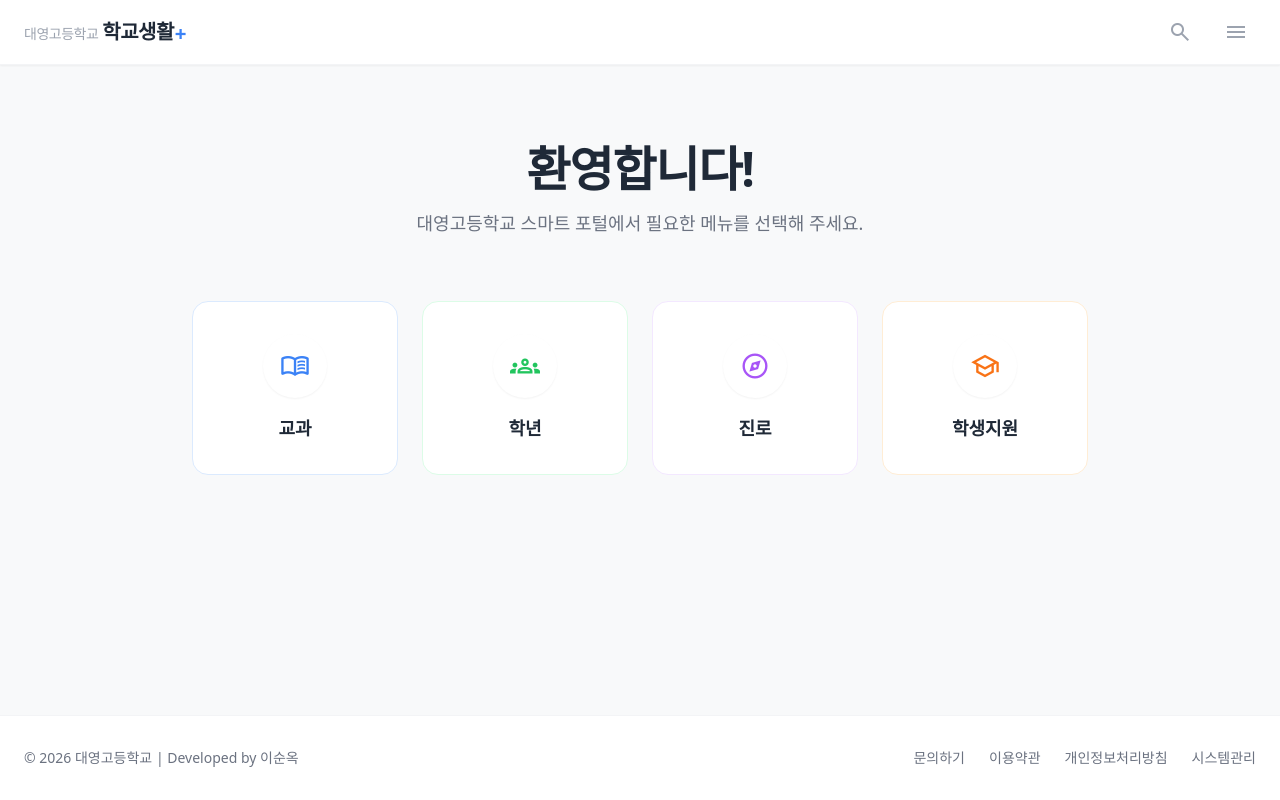
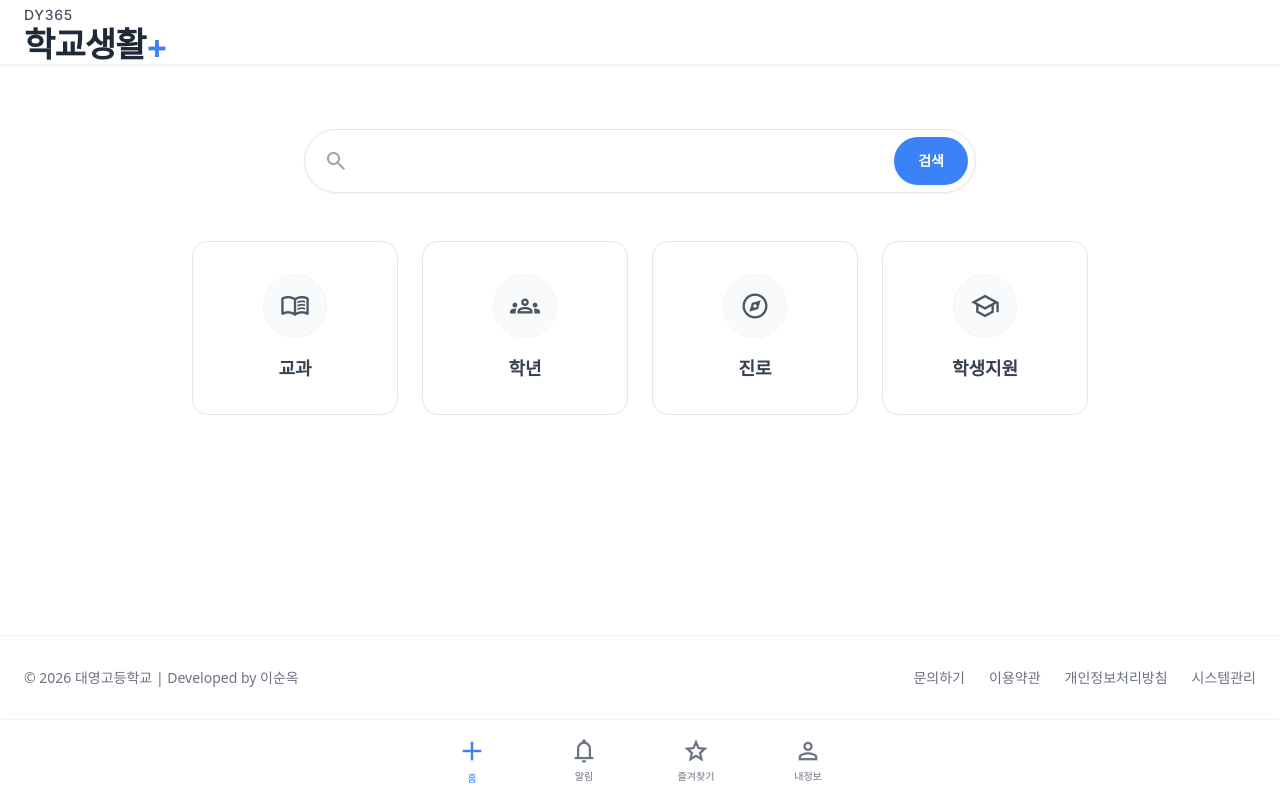
Before and after one commit to shrlrk/webportal2, a React (Vite) app: page / in a window 1280 px wide. Built offline with nearby package versions, Linux system fonts and the light colour scheme; no server answers.

Commit message:
Redesign Main UI: Add BottomNav, Update Header and HomePage layout

```diff
--- /dev/null
+++ b/src/components/BottomNav.tsx
@@ -0,0 +1,37 @@
+import React from 'react';
+
+const BottomNav: React.FC = () => {
+  return (
+    <nav className="fixed bottom-0 left-0 right-0 z-50 bg-white border-t border-gray-100 safe-area-pb shadow-[0_-2px_10px_rgba(0,0,0,0.02)]">
+      <div className="max-w-md mx-auto flex justify-between items-center h-16 sm:h-20 px-6">
+
+        {/* 홈 */}
+        <button className="flex flex-col items-center justify-center gap-1 text-blue-500 transition-colors w-16 group">
+          <span className="material-symbols-outlined text-[28px] sm:text-[32px] group-active:scale-95 transition-transform" style={{ fontVariationSettings: "'FILL' 1" }}>add</span>
+          <span className="text-[10px] font-medium">홈</span>
+        </button>
+
+        {/* 알림 */}
+        <button className="flex flex-col items-center justify-center gap-1 text-gray-500 hover:text-gray-800 transition-colors w-16 group">
+          <span className="material-symbols-outlined text-[26px] sm:text-[28px] group-active:scale-95 transition-transform">notifications</span>
+          <span className="text-[10px] font-medium">알림</span>
+        </button>
+
+        {/* 즐겨찾기 */}
+        <button className="flex flex-col items-center justify-center gap-1 text-gray-500 hover:text-gray-800 transition-colors w-16 group">
+          <span className="material-symbols-outlined text-[26px] sm:text-[28px] group-active:scale-95 transition-transform">star</span>
+          <span className="text-[10px] font-medium">즐겨찾기</span>
+        </button>
+
+        {/* 내정보 */}
+        <button className="flex flex-col items-center justify-center gap-1 text-gray-500 hover:text-gray-800 transition-colors w-16 group">
+          <span className="material-symbols-outlined text-[26px] sm:text-[28px] group-active:scale-95 transition-transform">person</span>
+          <span className="text-[10px] font-medium">내정보</span>
+        </button>
+
+      </div>
+    </nav>
+  );
+};
+
+export default BottomNav;
--- a/src/components/Header.tsx
+++ b/src/components/Header.tsx
@@ -4,22 +4,14 @@ const Header: React.FC = () => {
   return (
     <header className="sticky top-0 z-50 bg-white border-b border-gray-100 shadow-sm">
       <div className="max-w-7xl mx-auto px-4 sm:px-6 h-16 flex items-center justify-between">
-        <div className="flex items-center gap-2 cursor-pointer hover:opacity-80 transition-opacity">
+        <div className="flex items-center cursor-pointer hover:opacity-80 transition-opacity">
           <div className="flex flex-col items-start justify-center">
-            <h1 className="text-xl font-bold text-gray-800 tracking-tight leading-none" style={{ fontFamily: "'Plus Jakarta Sans', sans-serif" }}>
-              <span className="text-gray-400 font-normal mr-1 text-sm hidden sm:inline-block">대영고등학교</span>
+            <span className="text-gray-600 font-medium text-[12px] sm:text-[14px] tracking-wider mb-0.5" style={{ fontFamily: "'Inter', sans-serif" }}>DY365</span>
+            <h1 className="text-[28px] sm:text-[34px] font-bold text-gray-800 tracking-tight leading-none" style={{ fontFamily: "'Plus Jakarta Sans', sans-serif" }}>
               학교생활<span className="text-blue-500">+</span>
             </h1>
           </div>
         </div>
-        <nav className="flex items-center gap-4">
-          <button className="w-10 h-10 rounded-full flex items-center justify-center text-gray-400 hover:text-blue-500 hover:bg-blue-50 transition-all">
-            <span className="material-symbols-outlined text-2xl">search</span>
-          </button>
-          <button className="w-10 h-10 rounded-full flex items-center justify-center text-gray-400 hover:text-blue-500 hover:bg-blue-50 transition-all">
-            <span className="material-symbols-outlined text-2xl">menu</span>
-          </button>
-        </nav>
       </div>
     </header>
   );
--- a/src/components/Layout.tsx
+++ b/src/components/Layout.tsx
@@ -1,6 +1,7 @@
 import React, { ReactNode } from 'react';
 import Header from './Header';
 import Footer from './Footer';
+import BottomNav from './BottomNav';
 
 interface LayoutProps {
   children: ReactNode;
@@ -8,12 +9,13 @@ interface LayoutProps {
 
 const Layout: React.FC<LayoutProps> = ({ children }) => {
   return (
-    <div className="min-h-screen flex flex-col bg-[#f8f9fa] font-sans text-gray-900 selection:bg-blue-100">
+    <div className="min-h-screen flex flex-col bg-white font-sans text-gray-900 selection:bg-blue-100 pb-16 sm:pb-20">
       <Header />
       <main className="flex-grow flex flex-col w-full relative">
         {children}
       </main>
       <Footer />
+      <BottomNav />
     </div>
   );
 };
--- a/src/pages/HomePage.tsx
+++ b/src/pages/HomePage.tsx
@@ -2,31 +2,42 @@ import React from 'react';
 
 const HomePage: React.FC = () => {
   const menus = [
-    { id: 1, title: '교과', icon: 'menu_book', color: 'text-blue-500 bg-blue-50 border-blue-100 hover:border-blue-300' },
-    { id: 2, title: '학년', icon: 'groups', color: 'text-green-500 bg-green-50 border-green-100 hover:border-green-300' },
-    { id: 3, title: '진로', icon: 'explore', color: 'text-purple-500 bg-purple-50 border-purple-100 hover:border-purple-300' },
-    { id: 4, title: '학생지원', icon: 'school', color: 'text-orange-500 bg-orange-50 border-orange-100 hover:border-orange-300' }
+    { id: 1, title: '교과', icon: 'menu_book' },
+    { id: 2, title: '학년', icon: 'groups' },
+    { id: 3, title: '진로', icon: 'explore' },
+    { id: 4, title: '학생지원', icon: 'school' }
   ];
 
   return (
-    <div className="w-full max-w-7xl mx-auto px-4 sm:px-6 py-12 md:py-20 flex flex-col items-center flex-grow">
-      {/* Hero Section */}
-      <div className="text-center mb-16">
-        <h2 className="text-3xl md:text-5xl font-bold text-gray-800 mb-4 tracking-tight">환영합니다!</h2>
-        <p className="text-gray-500 text-base md:text-lg">대영고등학교 스마트 포털에서 필요한 메뉴를 선택해 주세요.</p>
+    <div className="w-full max-w-7xl mx-auto px-4 sm:px-6 py-8 md:py-12 flex flex-col items-center flex-grow">
+
+      {/* Search Bar Section */}
+      <div className="w-full max-w-2xl mb-12 animate-in fade-in slide-in-from-bottom-4 duration-700 mt-4">
+        <div className="relative group flex items-center">
+          <div className="absolute left-5 flex items-center justify-center pointer-events-none">
+            <span className="material-symbols-outlined text-gray-400 group-hover:text-blue-500 transition-colors text-2xl">search</span>
+          </div>
+          <input
+            type="text"
+            className="w-full h-14 sm:h-16 pl-14 pr-24 rounded-full bg-white border border-gray-200 outline-none transition-all duration-300 text-base sm:text-lg focus:border-blue-500 focus:ring-4 focus:ring-blue-50 shadow-sm hover:shadow"
+          />
+          <button className="absolute right-2 h-10 sm:h-12 px-5 sm:px-6 bg-blue-500 hover:bg-blue-600 active:scale-95 text-white font-semibold rounded-full transition-all duration-200 text-sm shadow-sm flex items-center justify-center">
+            검색
+          </button>
+        </div>
       </div>
 
       {/* Main Menus */}
-      <div className="grid grid-cols-2 md:grid-cols-4 gap-4 md:gap-6 w-full max-w-4xl">
+      <div className="grid grid-cols-2 md:grid-cols-4 gap-4 md:gap-6 w-full max-w-4xl animate-in fade-in slide-in-from-bottom-5 duration-700 delay-150">
         {menus.map((menu) => (
           <button
             key={menu.id}
-            className={`flex flex-col items-center justify-center bg-white border rounded-2xl p-6 md:p-8 hover:shadow-lg transition-all duration-300 group ${menu.color}`}
+            className="flex flex-col items-center justify-center bg-white border border-gray-200 rounded-2xl p-6 md:p-8 hover:shadow-md hover:border-gray-300 transition-all duration-300 group"
           >
-            <div className="w-16 h-16 rounded-full flex items-center justify-center mb-4 bg-white shadow-sm transition-transform duration-300 group-hover:scale-110">
-              <span className="material-symbols-outlined text-3xl">{menu.icon}</span>
+            <div className="w-16 h-16 rounded-full flex items-center justify-center mb-4 bg-gray-50 border border-gray-100 transition-transform duration-300 group-hover:scale-110">
+              <span className="material-symbols-outlined text-3xl text-gray-600">{menu.icon}</span>
             </div>
-            <span className="text-base md:text-lg font-semibold text-gray-800">{menu.title}</span>
+            <span className="text-base md:text-lg font-semibold text-gray-700">{menu.title}</span>
           </button>
         ))}
       </div>
```
